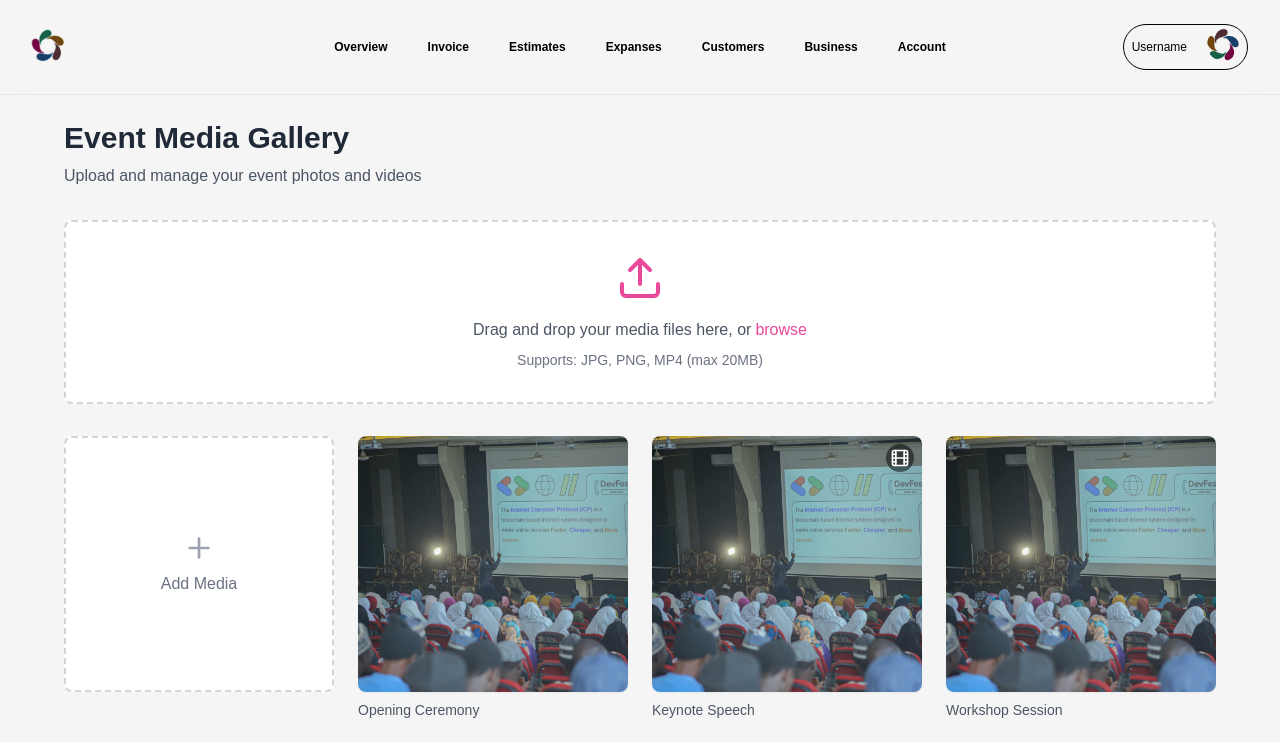
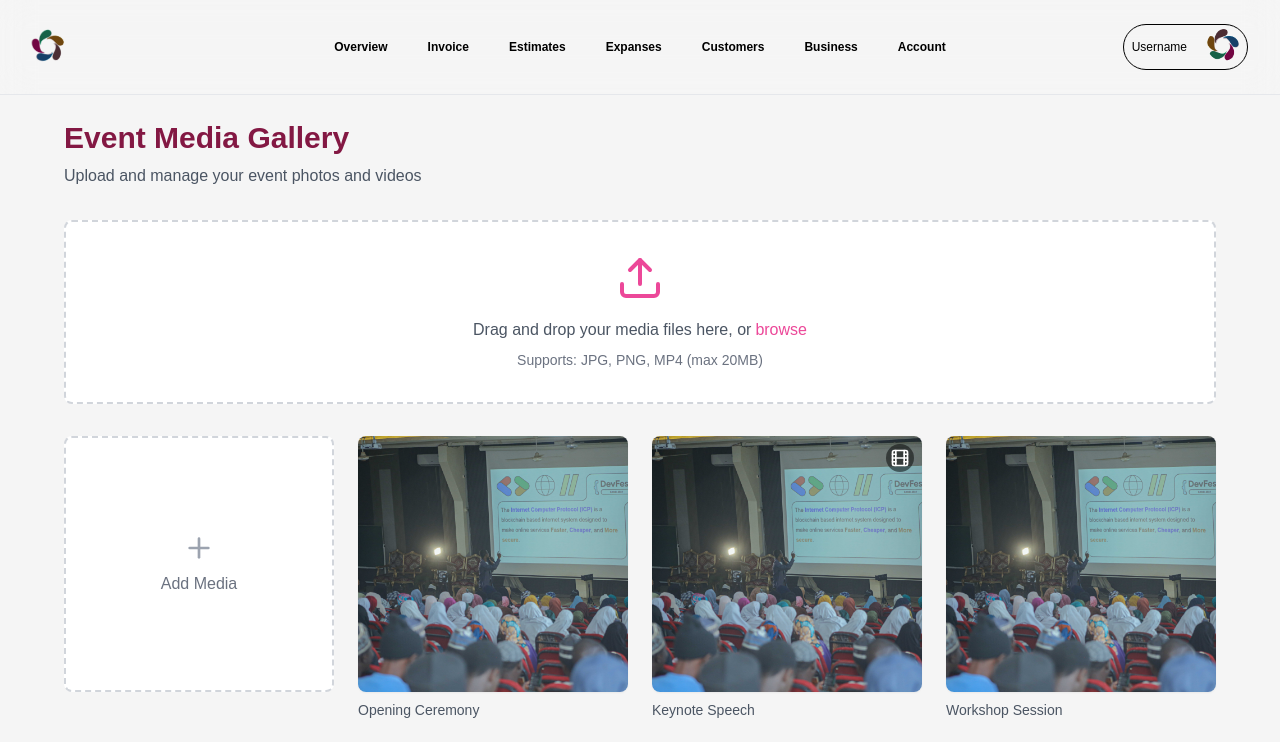
Before and after one commit to Anonymous-nerds/spiralevent-app, a React (Vite) app: page /event/media in a window 1280 px wide. Shown: the top 742 px of the page. Built offline with nearby package versions, Linux system fonts and the light colour scheme.

Commit message:
h1 changed

```diff
--- a/src/pages/EventMedia/EventMedia.jsx
+++ b/src/pages/EventMedia/EventMedia.jsx
@@ -82,7 +82,7 @@ const EventMediaGallery = () => {
       <Nav />
       <div className="max-w-6xl mx-auto">
         <div className="mb-8">
-          <h1 className="text-3xl font-bold text-gray-800 mb-2">Event Media Gallery</h1>
+          <h1 className="text-3xl font-bold text-pink-900 mb-2">Event Media Gallery</h1>
           <p className="text-gray-600">Upload and manage your event photos and videos</p>
         </div>
 
```
